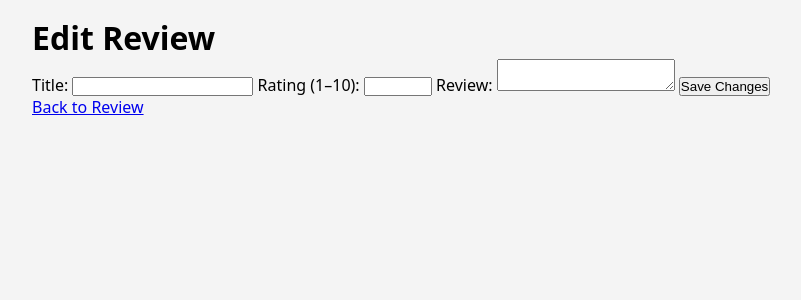
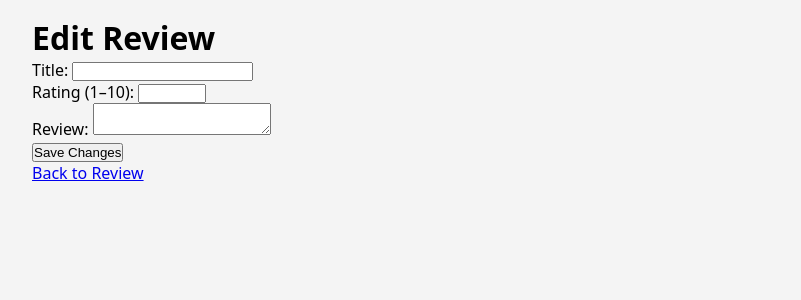
Before and after one commit to VexiqYT/pwa-review-app, a Flask app: template templates/edit_review.html in a window 1280 px wide. Shown: the part 46-346 px from the top of the page, without its empty margins (174-975 px from the left). Run offline with Flask 3, Linux system fonts and the light colour scheme; the template is opened without the code that fills it, so the values that code supplies are empty.

Commit message:
fixed a layout inconsistency

```diff
--- a/templates/edit_review.html
+++ b/templates/edit_review.html
@@ -4,14 +4,21 @@
 <h1>Edit Review</h1>
 
 <form method="POST" action="/edit/{{ review.category }}/{{ review.id }}">
+
+    <div class="form-group">
         <label>Title:</label>
         <input type="text" name="title" value="{{ review.title }}" required>
+    </div>
 
+    <div class="form-group">
         <label>Rating (1–10):</label>
         <input type="number" name="rating" min="1" max="10" step="0.1" value="{{ review.rating }}" required>
+    </div>
 
+    <div class="form-group">
         <label>Review:</label>
         <textarea name="review" required>{{ review.review }}</textarea>
+    </div>
 
     <button type="submit" class="btn">Save Changes</button>
 </form>
```
Lines whose indentation alone changed are shown as unchanged.
